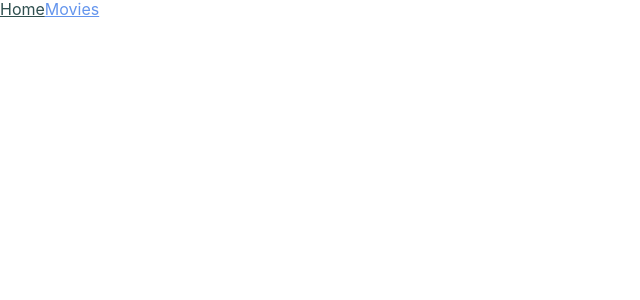
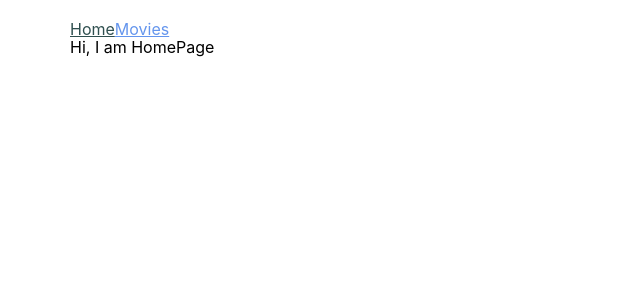
Before and after one commit to lialina/goit-react-hw-05-movies, a React (Create React App) app: page / in a window 1280 px wide. Shown: the top 300 px of the page, without its empty margins (0-640 px from the left). Built offline with nearby package versions, Linux system fonts and the light colour scheme.

Commit message:
Update components

```diff
--- a/src/App.js
+++ b/src/App.js
@@ -1,8 +1,19 @@
-import './App.css';
-import Container from './components/Navigation/Navigation';
+import { Route } from 'react-router-dom';
+import Container from './components/Container/Container';
+import Navigation from './components/Navigation/Navigation';
+import HomePage from './views/HomePage';
+// import './App.css';
 
 function App() {
-  return <Container></Container>;
+  return (
+  <Container>
+    <Navigation />
+
+    <Route path="/">
+      <HomePage />
+    </Route>
+  </Container>
+  );
 }
 
 export default App;
```
Also changed, not shown: src/views/HomePage.js (renamed from src/components/HomePage/HomePage.js).
